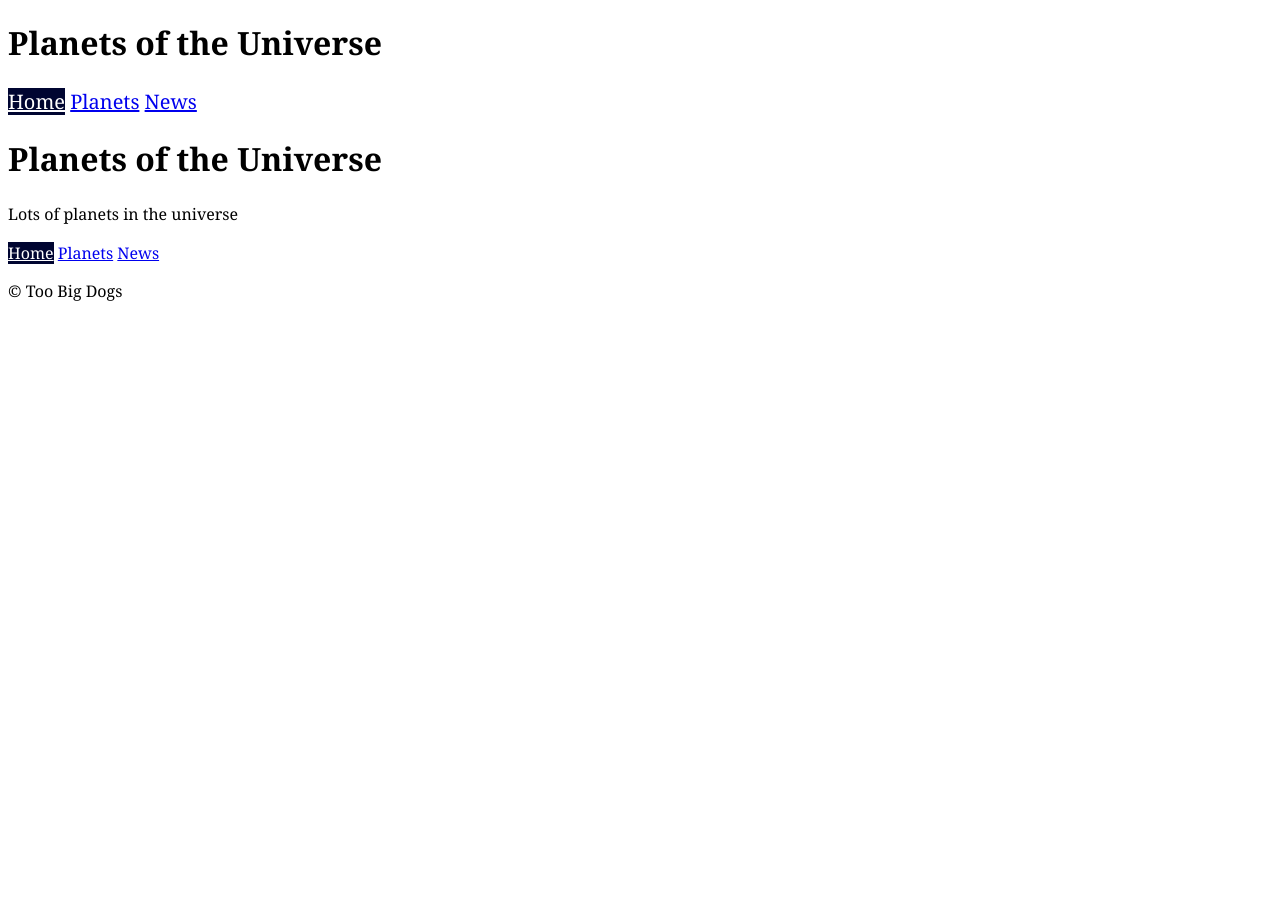
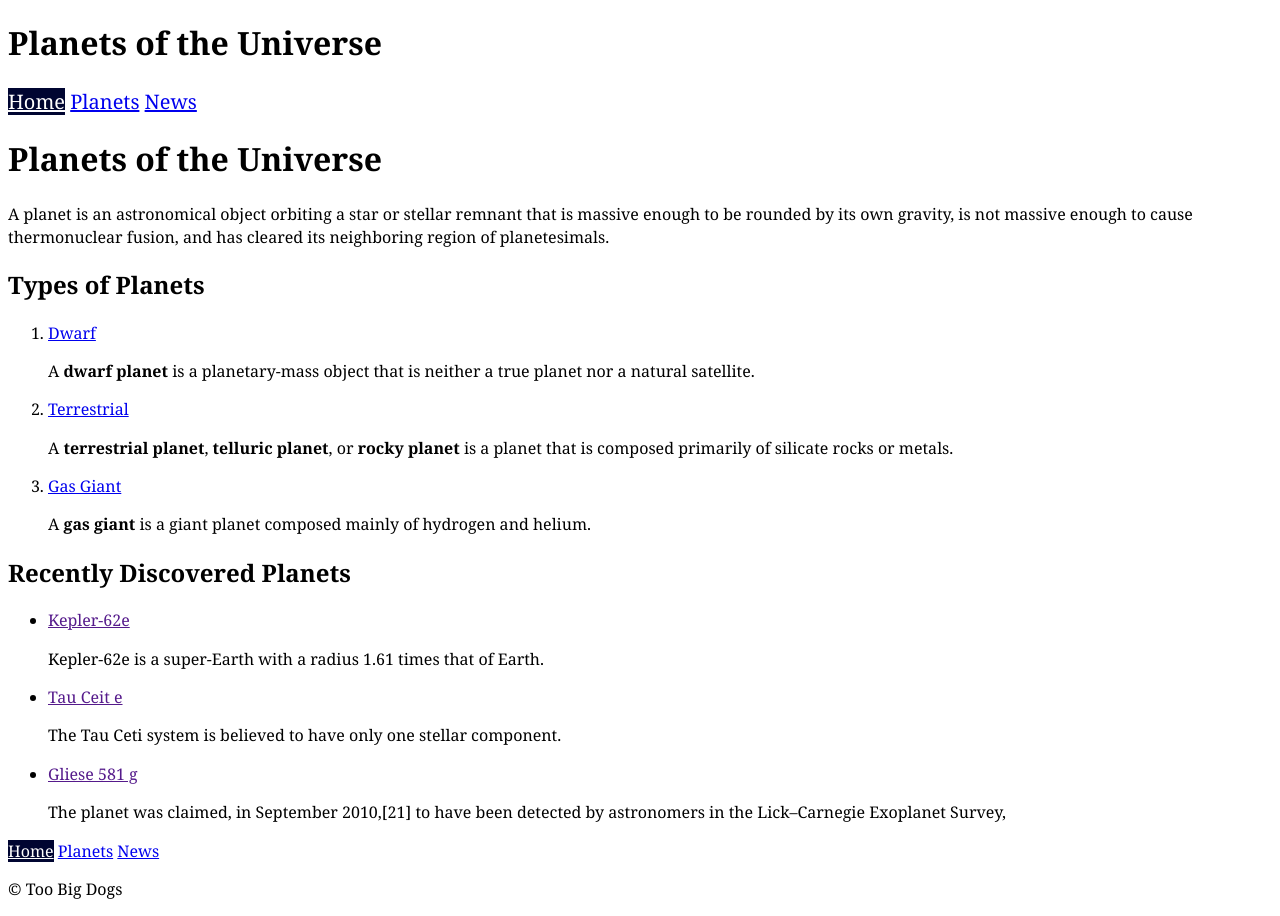
Before and after one commit to kamaboko1/jekyll, a Jekyll site: the page built from index.html, in a window 1280 px wide. Built offline with Jekyll 4.4.1, drawn with Linux system fonts in a browser that asks for light colours.

Commit message:
added planet types

```diff
--- /dev/null
+++ b/_data/planet-types.yml
@@ -0,0 +1,11 @@
+- title: Dwarf
+  folder: dwarf
+  content: 'A **dwarf planet** is a planetary-mass object that is neither a true planet nor a natural satellite.'
+
+- title: Terrestrial
+  folder: terrestrial
+  content: 'A **terrestrial planet**, **telluric planet**, or **rocky planet** is a planet that is composed primarily of silicate rocks or metals. '
+
+- title: Gas Giant
+  folder: gas giant
+  content: 'A **gas giant** is a giant planet composed mainly of hydrogen and helium.'
--- a/index.html
+++ b/index.html
@@ -3,4 +3,30 @@ layout: default
 ---
 
     <h1>Planets of the Universe</h1>
-    <p>Lots of planets in the universe</p>
+    <p>A planet is an astronomical object orbiting a star or stellar remnant that is massive enough to be rounded
+       by its own gravity, is not massive enough to cause thermonuclear fusion, and has cleared its
+       neighboring region of planetesimals.
+    </p>
+
+
+    <h2>Types of Planets</h2>
+
+   <ol>
+        {% for planet in site.data.planet-types %}
+        <li>
+            <a href="{{site.baseurl}}/planets/{{planet.folder}}/">{{planet.title}}</a>
+            {{planet.content | markdownify }}
+        </li>
+        {% endfor %}
+   </ol>
+
+    <h2>Recently Discovered Planets</h2>
+
+    <ul>
+        {% for news in site.categories.recently-discovered %}
+        <li>
+            <a href="">{{news.title}}</a>
+            <p>{{news.meta}}</p>
+        </li>
+        {% endfor %}
+    </ul>
```
Also changed, not shown: _posts/planet-types/0000-01-01-gas-giant.md (added, +7 -0 lines), _posts/planet-types/0000-02-02-terrestrial.md (added, +7 -0 lines), _posts/planet-types/0000-03-03-dwarf.md (added, +7 -0 lines).
